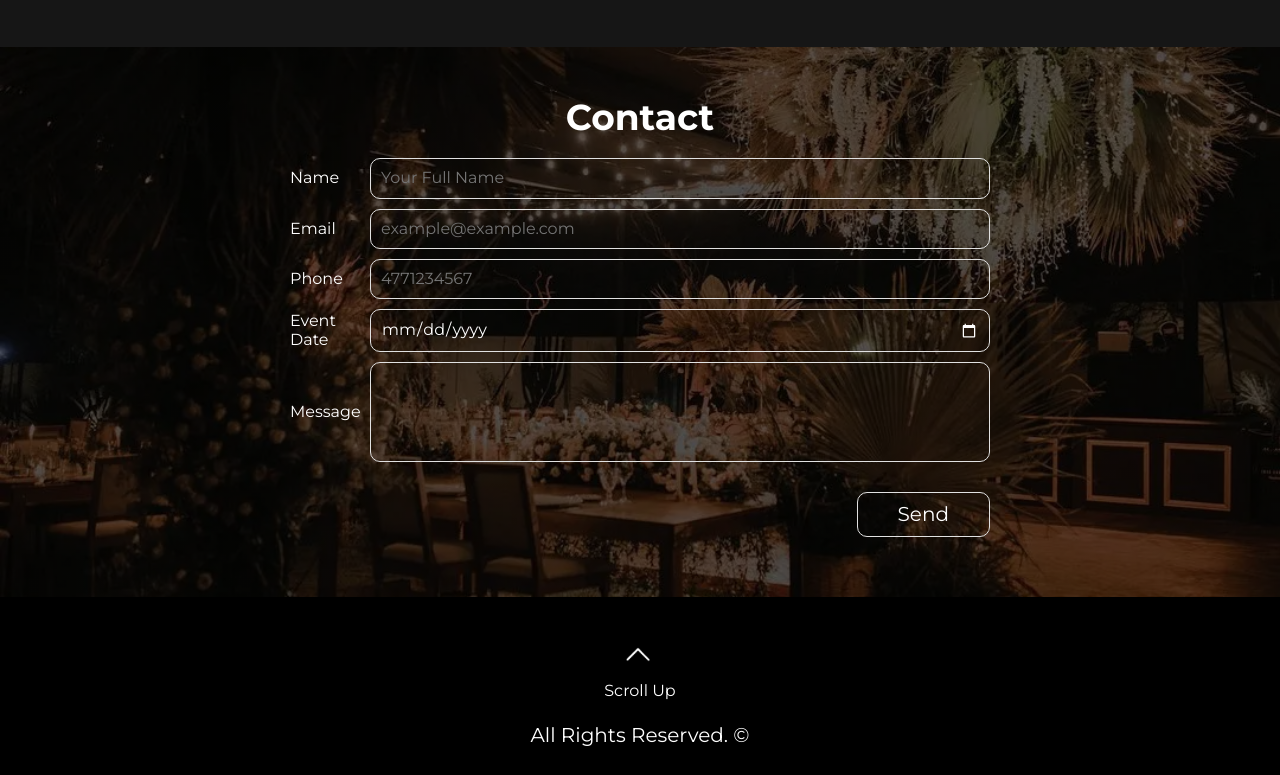
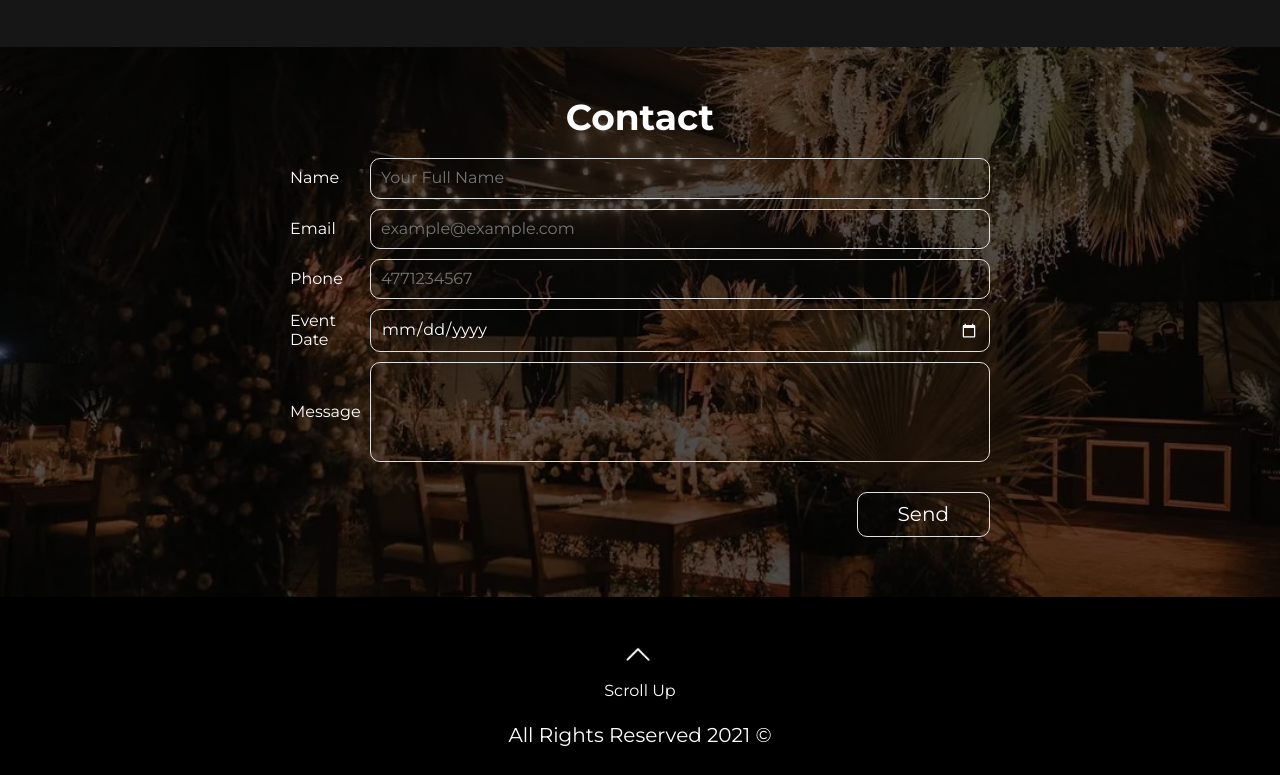
Before and after one commit to Joan-Garcia/djPage, a website: page index.html in a window 1280 px wide. Shown: the part 2647-3422 px from the top of the page. Drawn offline with Linux system fonts and the light colour scheme.

Commit message:
Footer change test.

```diff
--- a/index.html
+++ b/index.html
@@ -229,7 +229,7 @@
                 Scroll Up
             </a>
 
-            <p>All Rights Reserved. &copy;</p>
+            <p>All Rights Reserved 2021 &copy;</p>
         </footer>
 
         <script src="build/js/app.js"></script>
```
